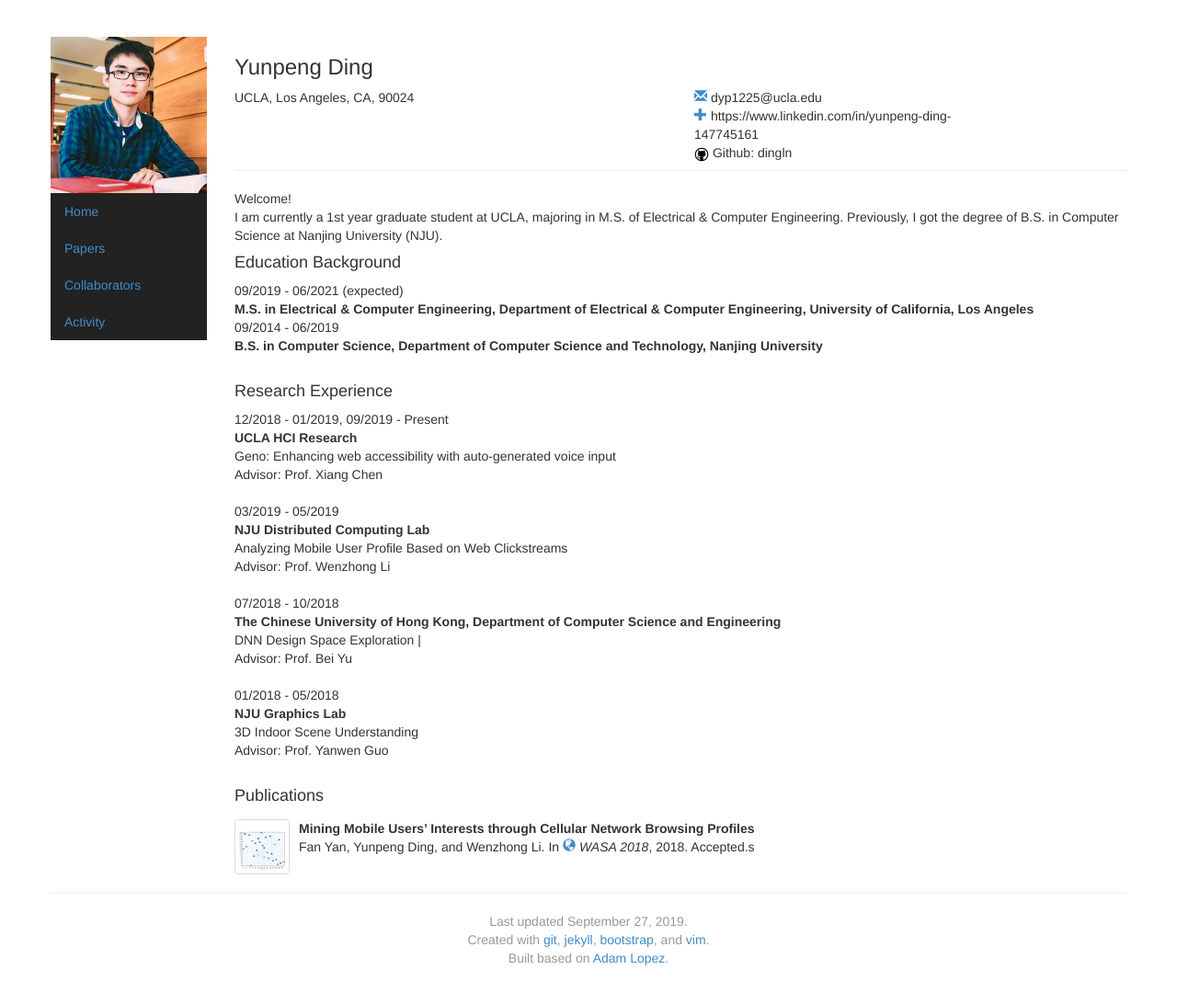
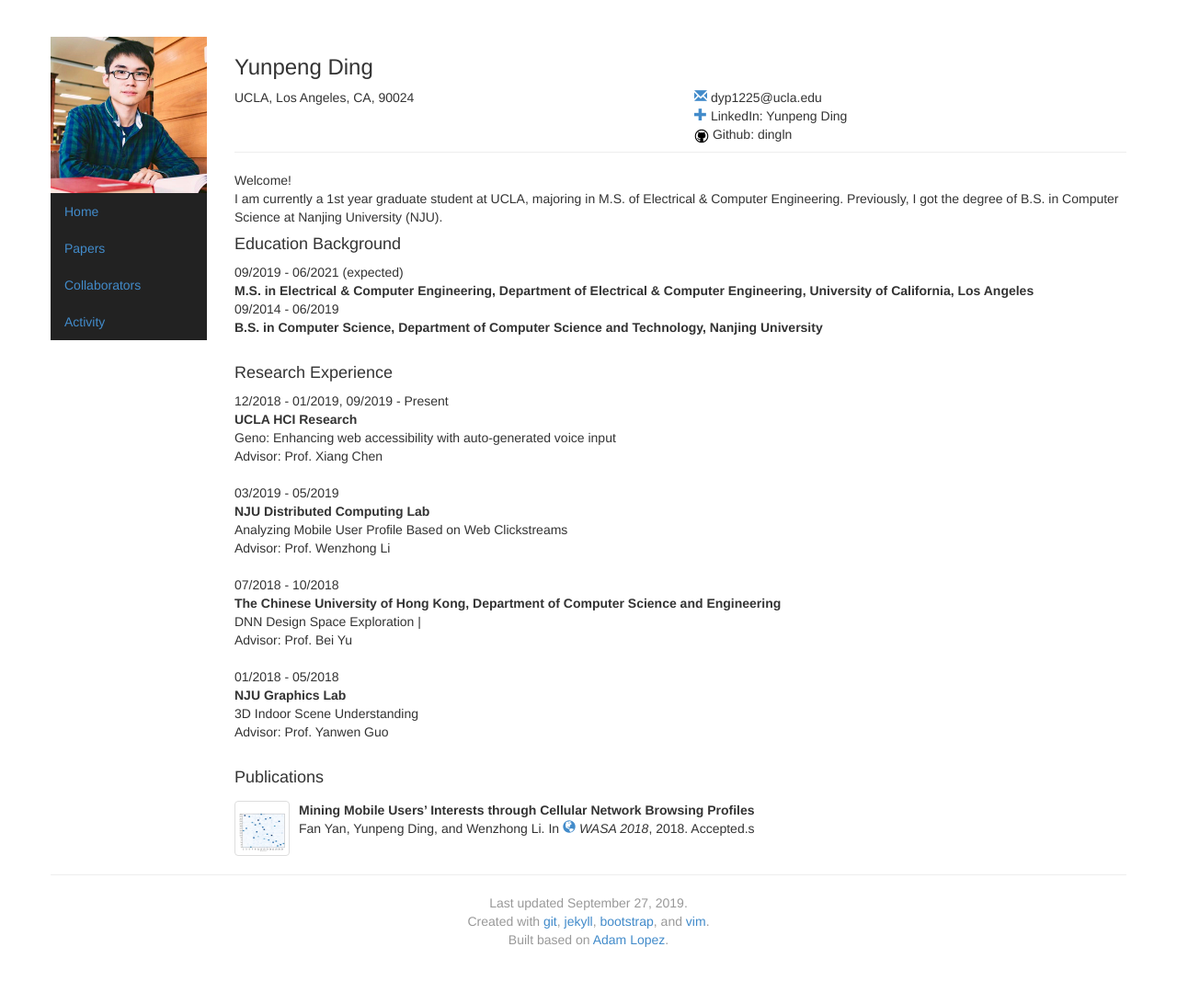
Before and after one commit to Dingln/Dingln.github.io, a Jekyll site: the page built from index.html, in a window 1280 px wide. Shown: the whole page at 92% size. Built offline with Jekyll 4.4.1, drawn with Linux system fonts in a browser that asks for light colours.

Commit message:
linkedin fixed

```diff
--- a/index.html
+++ b/index.html
@@ -20,7 +20,7 @@
     </div>
     <div class="col-sm-4">
       <a><span class="glyphicon glyphicon-envelope"></span></a> dyp1225@ucla.edu<br/>
-      <a><span class="glyphicon glyphicon-plus"></span></a> https://www.linkedin.com/in/yunpeng-ding-147745161<br/>
+      <a href="https://www.linkedin.com/in/yunpeng-ding-147745161"><span class="glyphicon glyphicon-plus"></span></a> LinkedIn: Yunpeng Ding<br/>
       <!-- <a href="tel:+44-1316504430"><span class="glyphicon glyphicon-phone"></span>+44 131 650 4430</a><br/> -->
       <!-- <a href="http://scholar.google.com/citations?user=u4sxKZwAAAAJ"> -->
         <!-- <img src="img/ico/gs.png" alt=""/> -->
```
